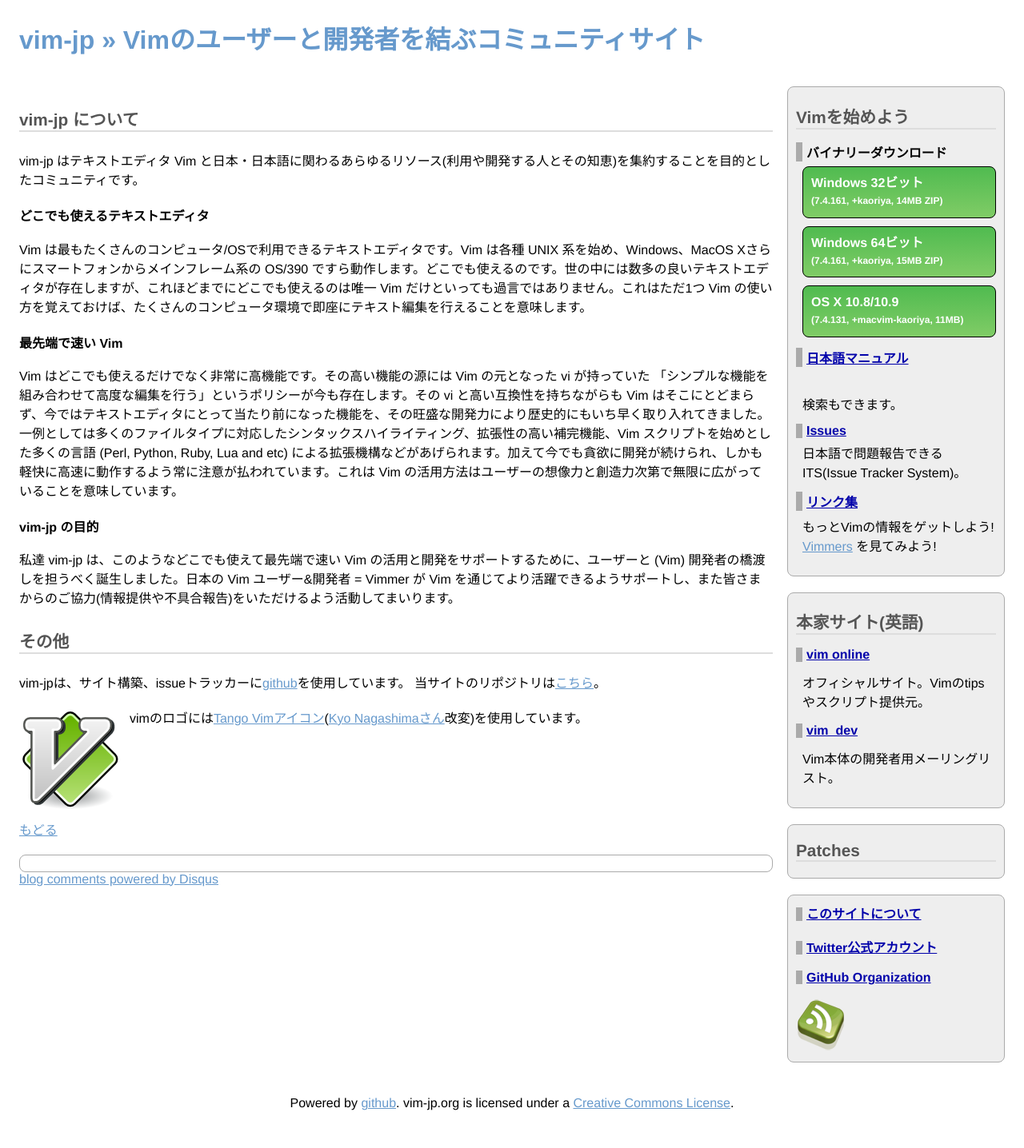
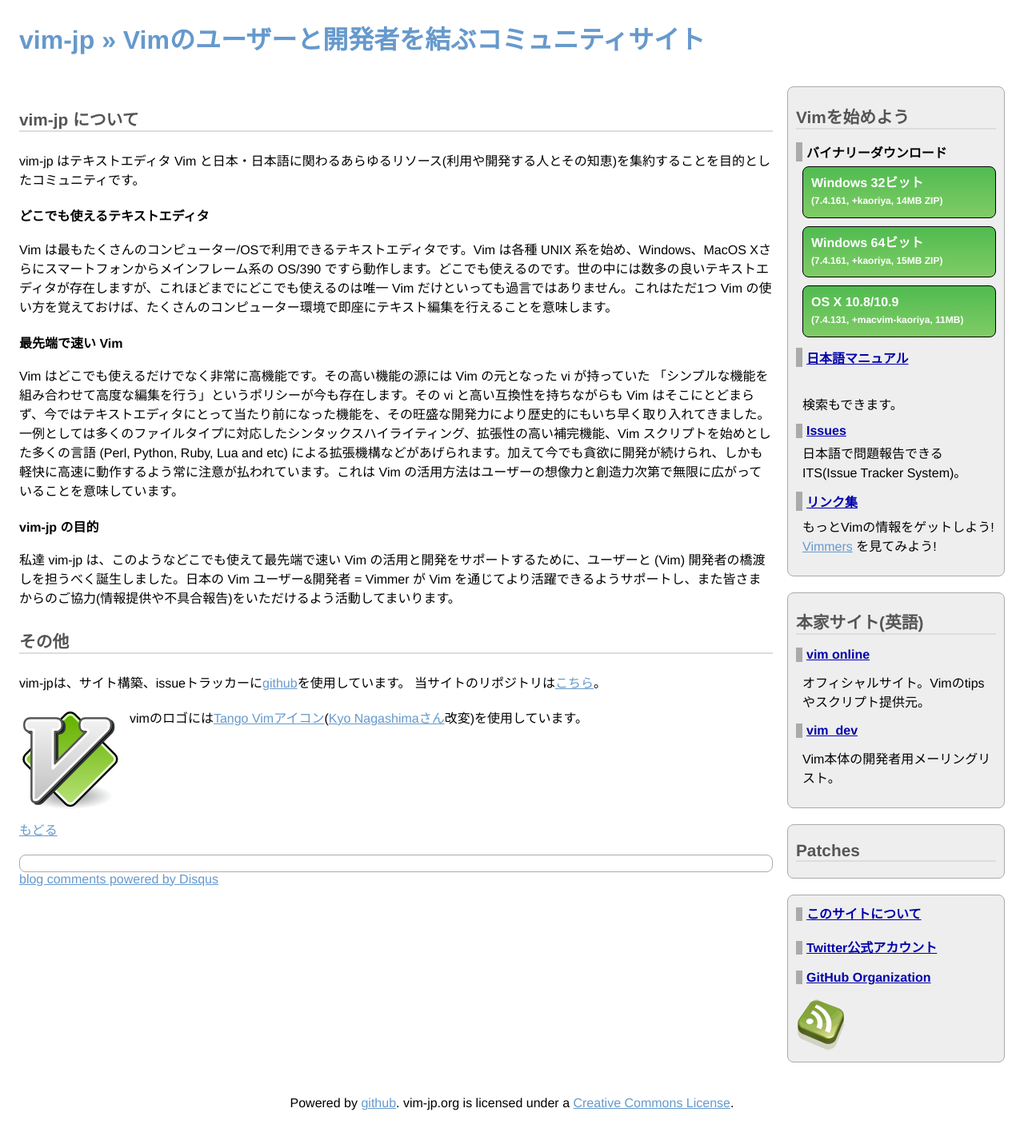
Before and after one commit to vim-jp/vim-jp.github.io, a Jekyll site: the page built from about.html, in a window 1280 px wide. Shown: the whole page at 80% size. Built offline with Jekyll 4.4.1, drawn with Linux system fonts in a browser that asks for light colours; nearby versions of some CDN libraries; Markdown is read by kramdown in place of the engine named in the settings; comment, search, counter and statistics services are not loaded.

Commit message:
コンピュータ -> コンピューター

```diff
--- a/about.html
+++ b/about.html
@@ -10,7 +10,7 @@
 
 <h3>どこでも使えるテキストエディタ</h3>
 
-<p>Vim は最もたくさんのコンピュータ/OSで利用できるテキストエディタです。Vim は各種 UNIX 系を始め、Windows、MacOS Xさらにスマートフォンからメインフレーム系の OS/390 ですら動作します。どこでも使えるのです。世の中には数多の良いテキストエディタが存在しますが、これほどまでにどこでも使えるのは唯一 Vim だけといっても過言ではありません。これはただ1つ Vim の使い方を覚えておけば、たくさんのコンピュータ環境で即座にテキスト編集を行えることを意味します。</p>
+<p>Vim は最もたくさんのコンピューター/OSで利用できるテキストエディタです。Vim は各種 UNIX 系を始め、Windows、MacOS Xさらにスマートフォンからメインフレーム系の OS/390 ですら動作します。どこでも使えるのです。世の中には数多の良いテキストエディタが存在しますが、これほどまでにどこでも使えるのは唯一 Vim だけといっても過言ではありません。これはただ1つ Vim の使い方を覚えておけば、たくさんのコンピューター環境で即座にテキスト編集を行えることを意味します。</p>
 
 <h3>最先端で速い Vim</h3>
 
```
Also changed, not shown: docs/build_windows_mingw.md (+1 -1 lines), docs/install_windows.md (+1 -1 lines).
